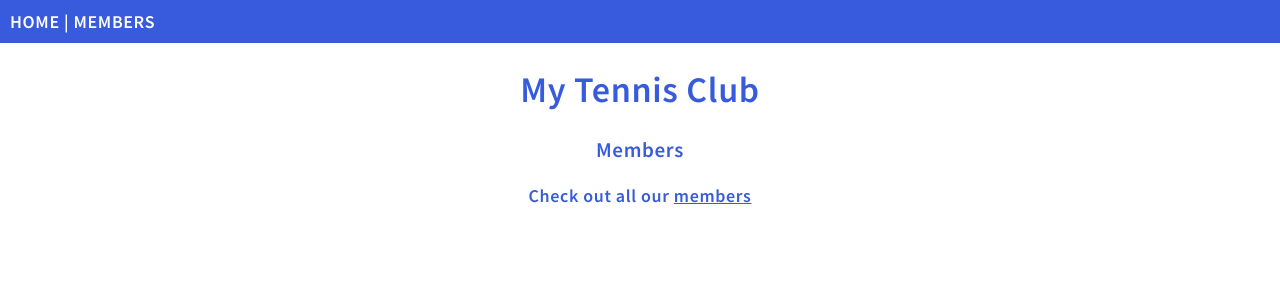
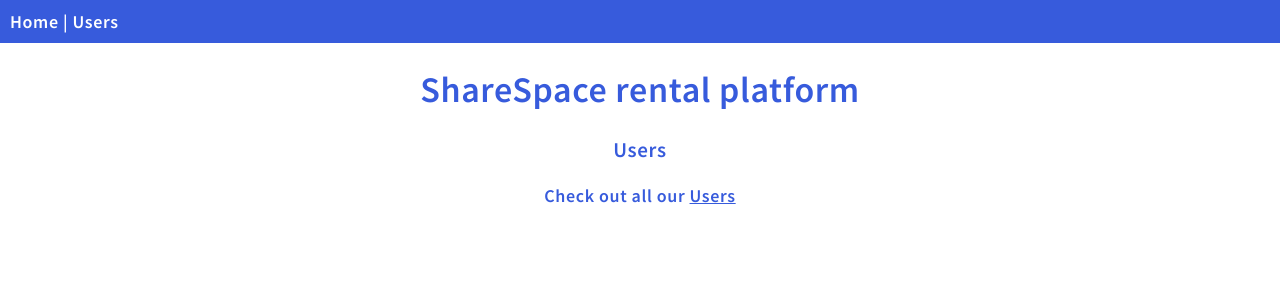
Before and after one commit to Griffin-Ndede/PLP_assignments, a Django app: page / in a window 1280 px wide. Shown: the top 300 px of the page. Run offline with Django 5.2, Linux system fonts and the light colour scheme.

```diff
--- a/Django/practice/ShareSpace/productionfiles/mystyles.css
+++ b/Django/practice/ShareSpace/productionfiles/mystyles.css
@@ -23,7 +23,7 @@ body {
   background-size: 100% 120px;
   background-repeat: no-repeat;
   margin: 40px auto;
-  width: 350px;
+  width: 600px;
   border-radius: 5px;
   box-shadow: 0 5px 7px -1px rgba(51, 51, 51, 0.23);
   padding: 20px;
@@ -35,6 +35,7 @@ body {
 }
 .mycard p{
     text-align: center;
+    font-size: 16px;
 }
 ul {
   list-style-type: none;
--- a/Django/practice/ShareSpace/users/templates/all_members.html
+++ b/Django/practice/ShareSpace/users/templates/all_members.html
@@ -9,13 +9,13 @@
     {% extends "master.html" %}
 
     {% block title %}
-      My Tennis Club - List of all members
+      ShareSpace - List of all members
     {% endblock %}
 
 
     {% block content %}
     <div class="mycard">
-      <h1>Members</h1>
+      <h1>Users</h1>
       <ul>
         {% for x in mymembers %}
           <li onclick="window.location = 'details/{{ x.id }}'">{{ x.firstname }} {{ x.lastname }}</li>
--- a/Django/practice/ShareSpace/users/templates/details.html
+++ b/Django/practice/ShareSpace/users/templates/details.html
@@ -15,7 +15,8 @@
   {% block content %}
     <div class="mycard">
       <h1>{{ mymember.firstname }} {{ mymember.lastname }}</h1>
-      <p>Phone {{ mymember.phone }}</p>
+      <p>Phone: {{ mymember.phone }}</p>
+      <p>Email address: {{mymember.email}}</p>
       <p>Member since: {{ mymember.joined_date }}</p>
     </div>
   {% endblock %}
--- a/Django/practice/ShareSpace/users/templates/main.html
+++ b/Django/practice/ShareSpace/users/templates/main.html
@@ -9,16 +9,16 @@
     {% extends "master.html" %}
 
     {% block title %}
-      My Tennis Club
+      ShareSpace
     {% endblock %}
 
     {% block content %}
       <div class="main">
-        <h1>My Tennis Club</h1>
+        <h1>ShareSpace rental platform</h1>
 
-        <h3>Members</h3>
+        <h3>Users</h3>
 
-        <p>Check out all our <a href="members/">members</a></p>
+        <p>Check out all our <a href="members/">Users</a></p>
       </div>
     {% endblock %}
 </body>
--- a/Django/practice/ShareSpace/users/templates/master.html
+++ b/Django/practice/ShareSpace/users/templates/master.html
@@ -8,8 +8,8 @@
 <body>
 
 <div class="topnav">
-  <a href="/">HOME</a> |
-  <a href="/members">MEMBERS</a>
+  <a href="/">Home</a> |
+  <a href="/members">Users</a>
 </div>
 
 {% block content %}
--- a/Django/practice/ShareSpace/users/views.py
+++ b/Django/practice/ShareSpace/users/views.py
@@ -1,10 +1,10 @@
 from django.shortcuts import render
 from django.http import HttpResponse
 from django.template import loader
-from .models import Member
+from .models import User, Product
 
 def members(request):
-    mymembers = Member.objects.all().values()
+    mymembers = User.objects.all().values()
     template = loader.get_template('all_members.html')
     context = {
         "mymembers": mymembers
@@ -12,7 +12,7 @@ def members(request):
     return HttpResponse(template.render(context, request))
 
 def details(request, id):
-  mymember = Member.objects.get(id=id)
+  mymember = User.objects.get(id=id)
   template = loader.get_template('details.html')
   context = {
     'mymember': mymember,
```
Also changed, not shown: Django/practice/ShareSpace/users/admin.py (+9 -4 lines), Django/practice/ShareSpace/users/models.py (+16 -1 lines), Django/practice/ShareSpace/README.md (added), Django/practice/ShareSpace/db.sqlite3, Django/practice/ShareSpace/users/migrations/0003_users_delete_member.py (added), Django/practice/ShareSpace/users/migrations/0004_products.py (added), Django/practice/ShareSpace/users/migrations/0005_products_users.py (added), Django/practice/ShareSpace/users/migrations/0006_products_description.py (added), Django/practice/ShareSpace/users/migrations/0007_rename_products_product_rename_users_user.py (added).
